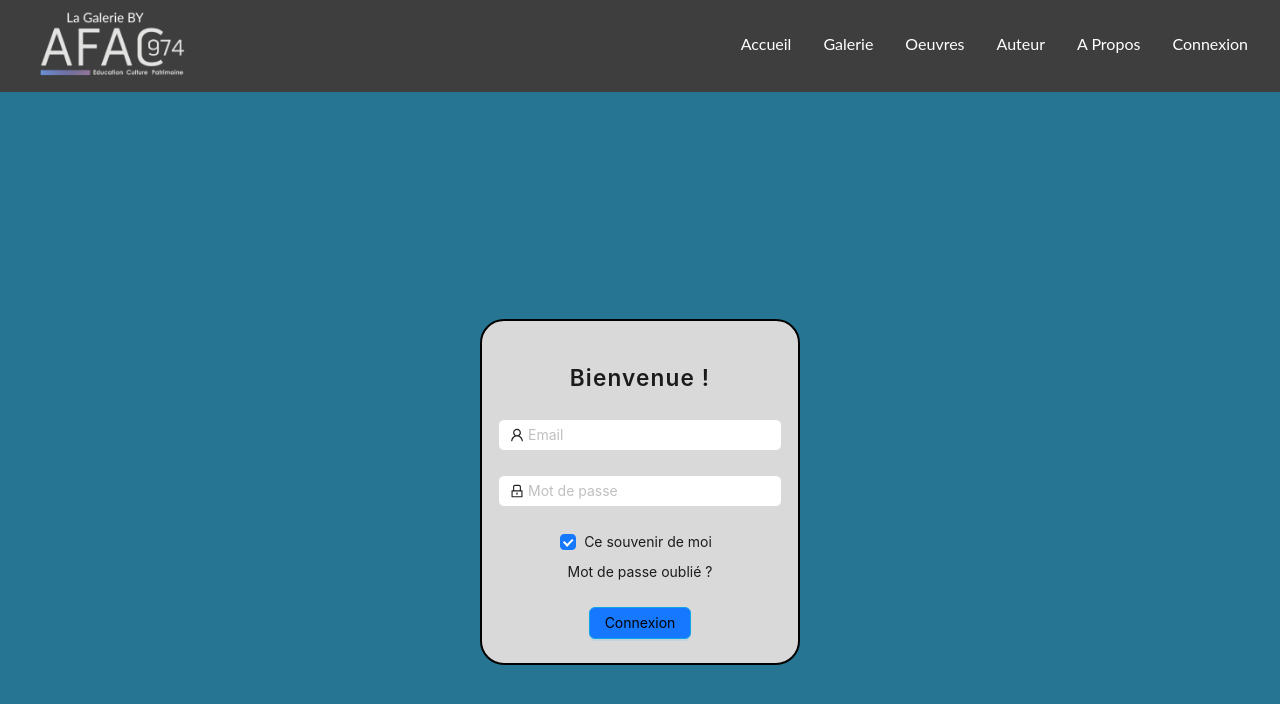
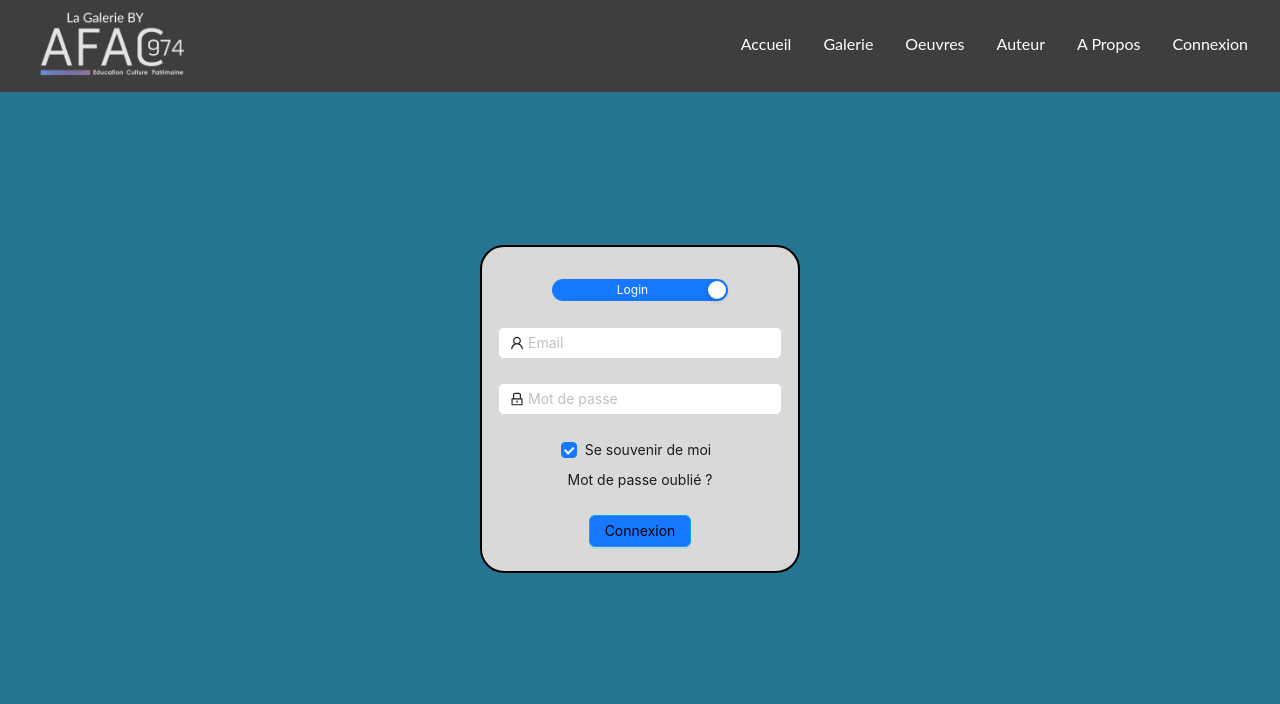
Before and after one commit to WildCodeSchool/2023-02-JS-RemoteFR-JSWizards-P3-Team-Gryffindor, a React (Vite) app in the folder frontend/: page /connexion in a window 1280 px wide. Shown: the top 704 px of the page. Built offline with nearby package versions, Linux system fonts and the light colour scheme.

Commit message:
Ajout d'une DB json et login fonctionnel

```diff
--- a/frontend/package.json
+++ b/frontend/package.json
@@ -13,7 +13,8 @@
     "react": "^18.2.0",
     "react-dom": "^18.2.0",
     "react-router": "^6.11.2",
-    "react-router-dom": "^6.11.2"
+    "react-router-dom": "^6.12.1",
+    "react-toastify": "^9.1.3"
   },
   "devDependencies": {
     "@vitejs/plugin-react": "^3.0.1",
--- a/frontend/src/App.jsx
+++ b/frontend/src/App.jsx
@@ -4,24 +4,17 @@ import "./App.css";
 
 import Gallery from "./Components/Galerie";
 import AuteurPage from "./pages/AuteurPage";
+import ConnexInscri from "./pages/ConnexInscriPage";
 import AProposPage from "./pages/AProposPage";
-import Connexion from "./Components/Connexion";
 import Accueil from "./Components/Accueil";
 import OeuvreSolo from "./Components/OeuvreSolo";
 // import Utilisateur from "./Components/Utilisateur";
 
-
-
-
-
-
 function App() {
   return (
-
     <Router>
       <div className="App">
         <NavBar />
-
 
         <Routes>
           <Route path="/accueil" element={<Accueil />} />
@@ -29,7 +22,7 @@ function App() {
           <Route path="/oeuvres" element={<OeuvreSolo />} />
           <Route path="/auteur" element={<AuteurPage />} />
           <Route path="/aPropos" element={<AProposPage />} />
-          <Route path="/connexion" element={<Connexion />} />
+          <Route path="/connexion" element={<ConnexInscri />} />
         </Routes>
       </div>
     </Router>
--- a/frontend/src/Components/Connexion.jsx
+++ b/frontend/src/Components/Connexion.jsx
@@ -1,25 +1,69 @@
 import { LockOutlined, UserOutlined } from "@ant-design/icons";
 import { Button, Checkbox, Form, Input } from "antd";
+import { toast, ToastContainer } from "react-toastify";
+import dbUsers from "./db_users.json";
+import "react-toastify/dist/ReactToastify.css";
 
 export default function Connexion() {
+  const onFinish = (values) => {
+    const matchedUser = dbUsers.find((user) => {
+      return user.email === values.email && user.password === values.password;
+    });
+
+    const good = () => {
+      toast.success("Vous êtes bien connecté !", {
+        position: "bottom-right",
+        autoClose: 3000,
+        hideProgressBar: false,
+        closeOnClick: true,
+        pauseOnHover: false,
+        pauseOnFocusLoss: false,
+        draggable: true,
+        progress: undefined,
+        theme: "colored",
+      });
+    };
+
+    const wrong = () => {
+      toast.error("Mauvais email ou mot de passe!", {
+        position: "bottom-right",
+        autoClose: 3000,
+        hideProgressBar: false,
+        closeOnClick: true,
+        pauseOnHover: false,
+        pauseOnFocusLoss: false,
+        draggable: true,
+        progress: undefined,
+        theme: "colored",
+      });
+    };
+
+    if (matchedUser) {
+      setTimeout(() => {
+        window.location.href = "/accueil";
+      }, 3000);
+      good();
+    } else {
+      wrong();
+    }
+  };
   return (
-    <div className="flex justify-center h-screen items-center bg-primary_blue ">
+    <div className="flex justify-center items-center bg-primary_blue">
       <Form
         name="normal_login"
-        className="login-form bg-connexion_login w-80 h-auto rounded-3xl border-solid	border-2 border-black"
+        className="login-form bg-connexion_login w-80 h-auto rounded-3xl border-solid border-2 border-black"
         initialValues={{
           remember: true,
         }}
+        onFinish={onFinish}
       >
-        <p className="pt-10 pb-6 text-xl">Bienvenue !</p>
-
         <Form.Item
-          className="pr-4 pl-4"
+          className="pr-4 pl-4 pt-20"
           name="email"
           rules={[
             {
               required: true,
-              message: "Veuillez entrer votre adresse email!",
+              message: "Veuillez entrer votre adresse email !",
             },
           ]}
         >
@@ -34,7 +78,7 @@ export default function Connexion() {
           rules={[
             {
               required: true,
-              message: "Veuillez entrer votre mot de passe!",
+              message: "Veuillez entrer votre mot de passe !",
             },
           ]}
         >
@@ -46,12 +90,10 @@ export default function Connexion() {
         </Form.Item>
         <Form.Item>
           <Form.Item name="remember" valuePropName="checked" noStyle>
-            <Checkbox className="pb-2">Ce souvenir de moi</Checkbox>
+            <Checkbox className="pb-2">Se souvenir de moi</Checkbox>
           </Form.Item>
-
-          <p className="login-form-forgot"> Mot de passe oublié ?</p>
+          <p className="login-form-forgot">Mot de passe oublié ?</p>
         </Form.Item>
-
         <Form.Item>
           <Button
             type="primary"
@@ -62,6 +104,7 @@ export default function Connexion() {
           </Button>
         </Form.Item>
       </Form>
+      <ToastContainer />
     </div>
   );
 }
--- a/frontend/src/Components/Inscription.jsx
+++ b/frontend/src/Components/Inscription.jsx
@@ -3,7 +3,7 @@ import { Button, Form, Input } from "antd";
 
 export default function Inscription() {
   return (
-    <div className="flex justify-center h-screen items-center bg-primary_blue ">
+    <div className="flex justify-center items-center bg-primary_blue ">
       <Form
         name="normal_login"
         className="login-form bg-connexion_login w-80 h-auto rounded-3xl border-solid	border-2 border-black"
@@ -11,10 +11,8 @@ export default function Inscription() {
           remember: true,
         }}
       >
-        <p className="pt-10 pb-6 text-xl">Bienvenue !</p>
-
         <Form.Item
-          className="pr-4 pl-4"
+          className="pr-4 pl-4 pt-20"
           name="email"
           rules={[
             {
@@ -30,11 +28,11 @@ export default function Inscription() {
         </Form.Item>
         <Form.Item
           className="pr-4 pl-4"
-          name="email"
+          name="username"
           rules={[
             {
               required: true,
-              message: "Veuillez entrer votre adresse email!",
+              message: "Veuillez entrer votre identifiant!",
             },
           ]}
         >
@@ -61,11 +59,11 @@ export default function Inscription() {
         </Form.Item>
         <Form.Item
           className="pr-4 pl-4"
-          name="password"
+          name="passwordConfirm"
           rules={[
             {
               required: true,
-              message: "Veuillez entrer votre mot de passe!",
+              message: "Veuillez confirmez votre mot de passe!",
             },
           ]}
         >
@@ -78,7 +76,6 @@ export default function Inscription() {
         <Form.Item>
           <p className="login-form-forgot"> Déjà inscrit ? Connectez-vous</p>
         </Form.Item>
-
         <Form.Item>
           <Button
             type="primary"
--- /dev/null
+++ b/frontend/src/Components/db_users.json
@@ -0,0 +1,7 @@
+[
+  {
+    "id": 1,
+    "email": "pierre@mielleux",
+    "password": "pierre"
+  }
+]
--- /dev/null
+++ b/frontend/src/pages/ConnexInscriPage.jsx
@@ -0,0 +1,32 @@
+import "../App.css";
+import React, { useState } from "react";
+import { Switch } from "antd";
+import Connexion from "../Components/Connexion";
+import Inscription from "../Components/Inscription";
+
+function ConnexInscri() {
+  const [affichage, setAffichage] = useState("connexion");
+
+  const basculerAffichage = () => {
+    if (affichage === "connexion") {
+      setAffichage("inscription");
+    } else {
+      setAffichage("connexion");
+    }
+  };
+
+  return (
+    <div className="mt-[8rem]">
+      <Switch
+        defaultChecked
+        checkedChildren="Login"
+        onClick={basculerAffichage}
+        unCheckedChildren="Register"
+        className="w-44 top-14 bg-regiser_b"
+      />
+      {affichage === "connexion" ? <Connexion /> : <Inscription />}
+    </div>
+  );
+}
+
+export default ConnexInscri;
--- a/frontend/tailwind.config.js
+++ b/frontend/tailwind.config.js
@@ -7,6 +7,7 @@ module.exports = {
         primary_blue: "#257593",
         primary_black: "#3E3E3F",
         connexion_login: "#D9D9D9",
+        regiser_b: "#1677FF",
       },
       fontSize: {
         "2xl": [
```
Also changed, not shown: 1 other file (tests, documents, lock files or other folders).
